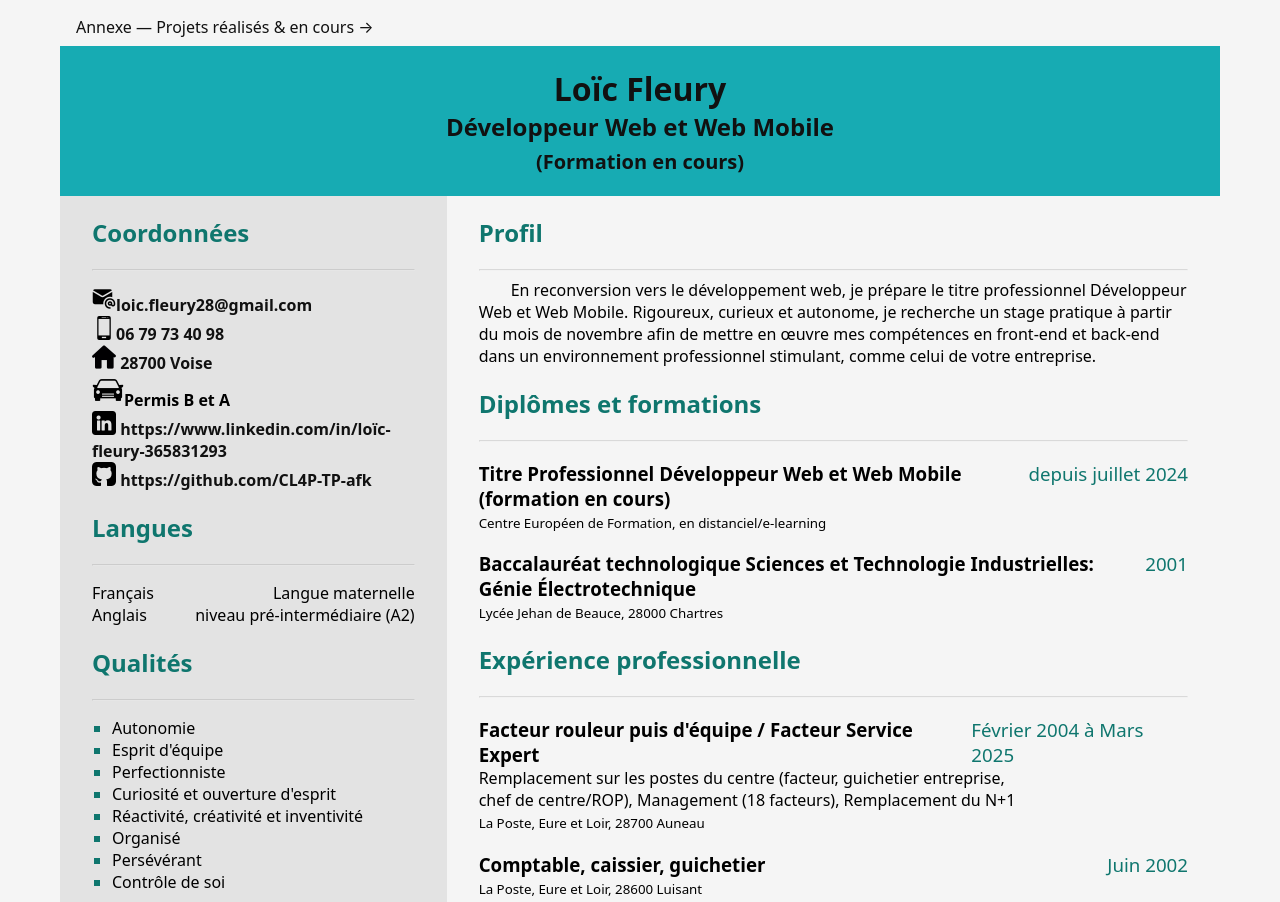
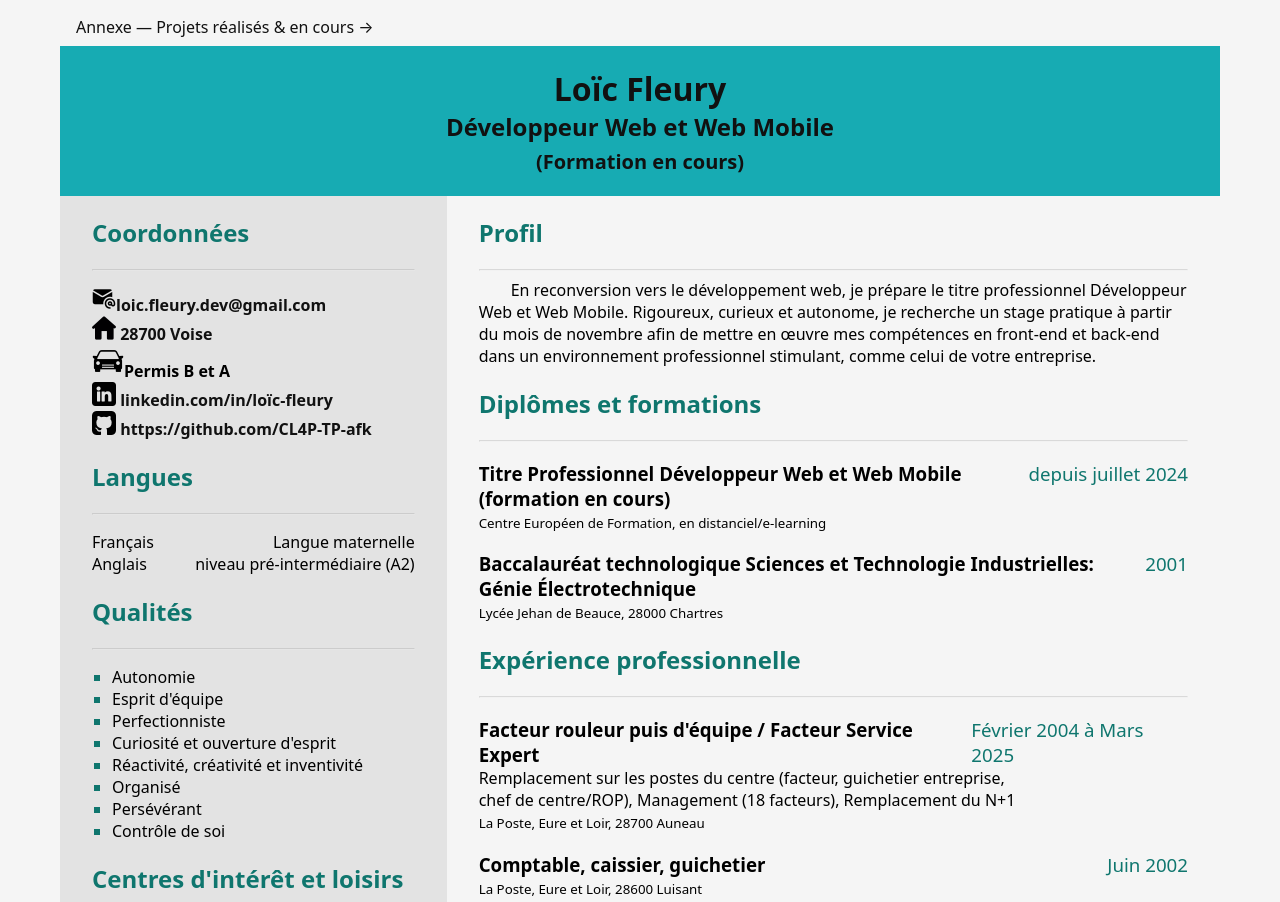
Before and after one commit to CL4P-TP-afk/CV, a plain HTML site: page index.html in a window 1280 px wide. Shown: the top 902 px of the page. Drawn offline with Linux system fonts and the light colour scheme.

Commit message:
feat mail et tel

```diff
--- a/index.html
+++ b/index.html
@@ -65,11 +65,8 @@
                 <h2>Coordonnées</h2>
                 <hr>
                 <ul class="no-marker">
-                    <li><a href="mailto:loic.fleury28@gmail.com"><img src="./assets/img/icons/email2.png"
-                                alt="">loic.fleury28@gmail.com</a></li>
-                    <li><a href="tel:+33679734098"><img src="./assets/img/icons/telephone2.png"
-                                alt="">06 79 73 40 98</a></li>
-
+                    <li><a href="mailto:loic.fleury.dev@gmail.com"><img src="./assets/img/icons/email2.png"
+                                alt="">loic.fleury.dev@gmail.com</a></li>
                     <li>
                         <a href="https://maps.app.goo.gl/61qfvGY79nDeJ4ow9" target="_blank" rel="noopener noreferrer">
                             <address>
@@ -82,7 +79,7 @@
                     <li>
                         <a href="https://www.linkedin.com/in/loïc-fleury-365831293" target="_blank" rel="noopener noreferrer">
                             <img src="./assets/img/icons/linkedin2.png" alt="">
-                            https://www.linkedin.com/in/loïc-fleury-365831293
+                            linkedin.com/in/loïc-fleury
                         </a>
                     </li>
                     <li>
@@ -216,7 +213,7 @@
     </main>
 
     <footer>
-        <p><b>Mise à jour le: <time datetime="2025-12-09">09/12/2025</time></p>
+        <p><b>Mise à jour le: <time datetime="2025-12-26">26/12/2025</time></p>
     </footer>
 </body>
 
```
Also changed, not shown: pages/annexe.html (+1 -1 lines).
